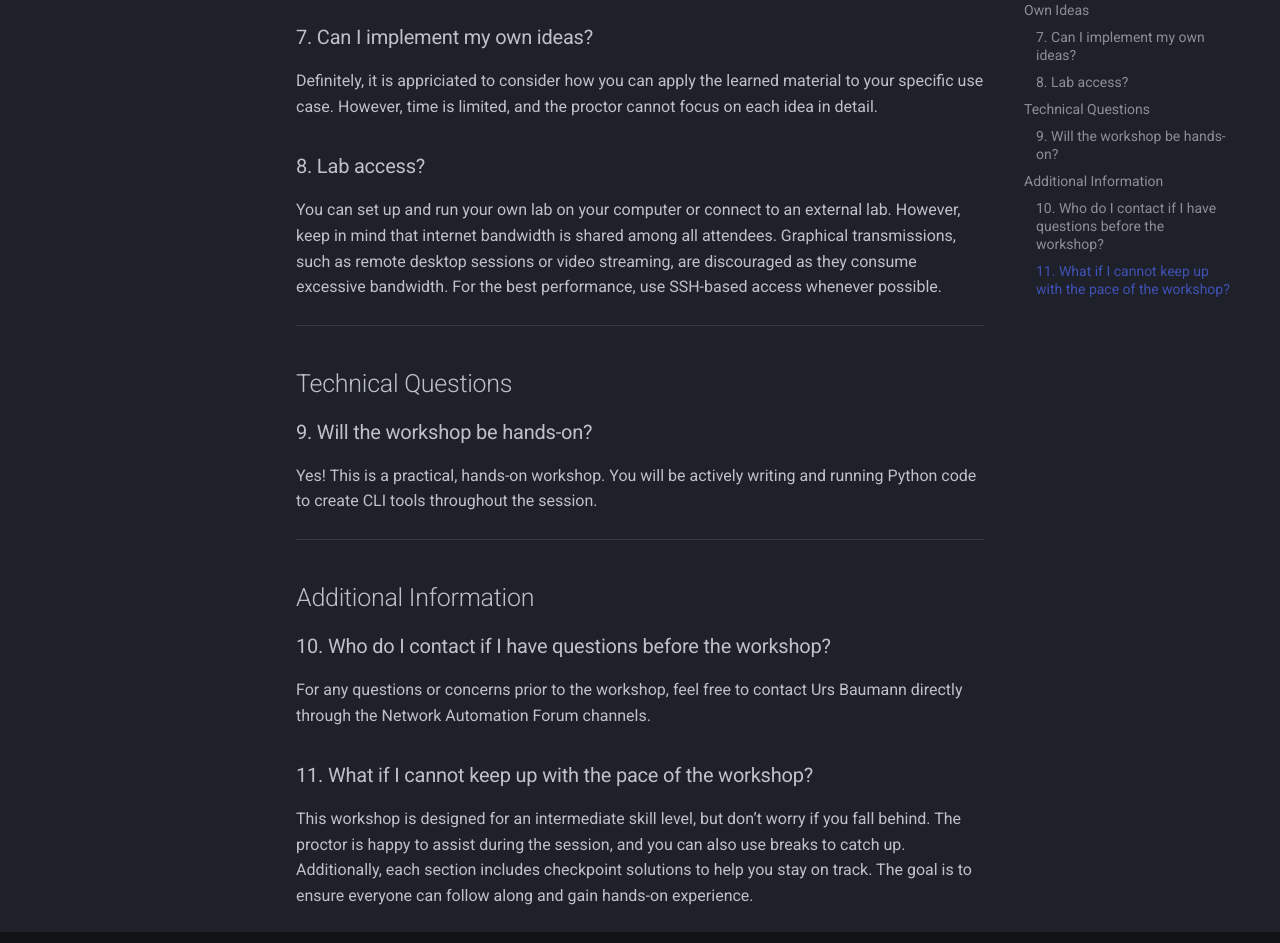
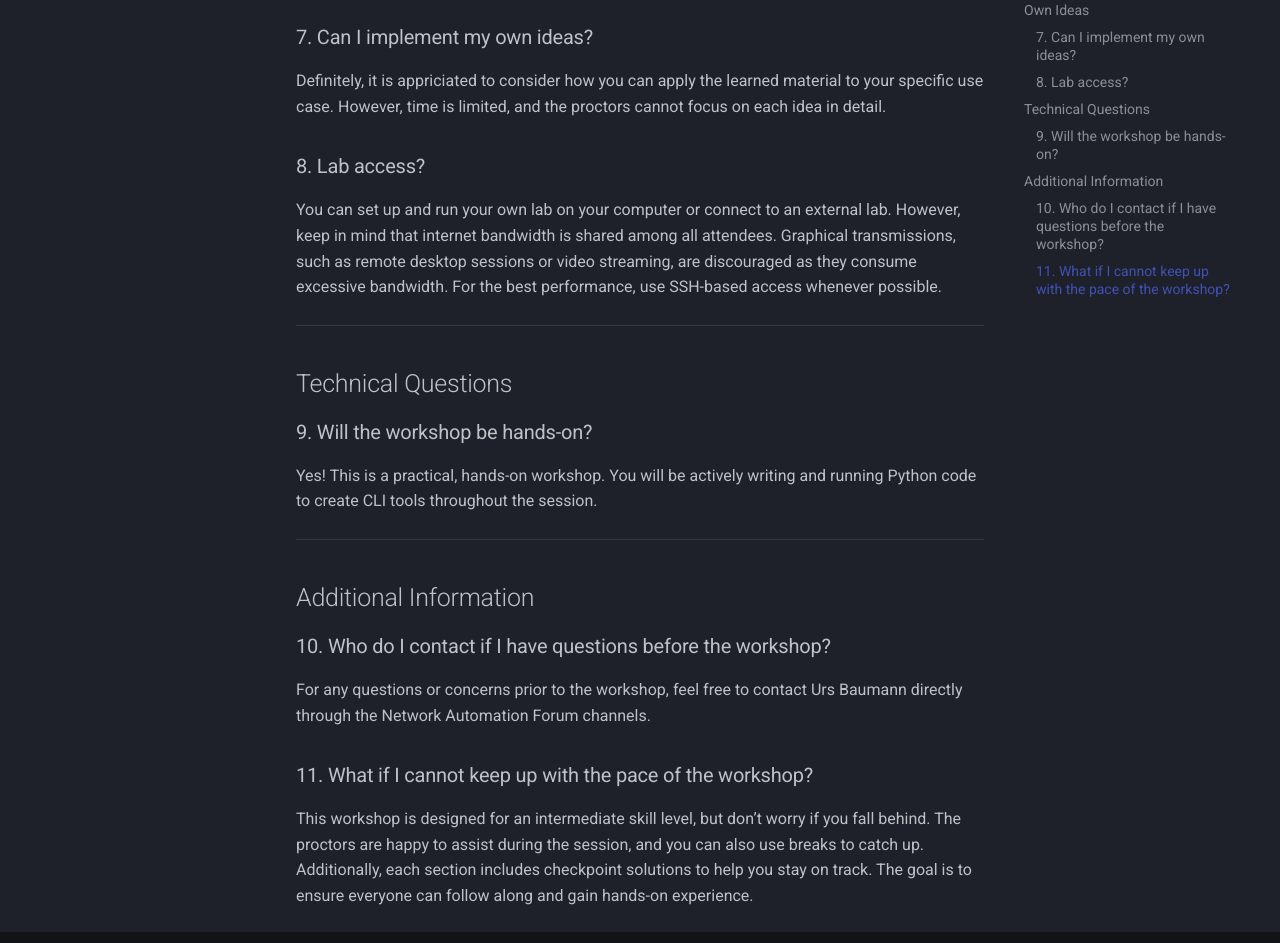
Before and after one commit to ubaumann/naf_workshop_NUTS, an MkDocs documentation site: the page built from docs/index.md, in a window 1280 px wide and 1400 px high, scrolled down 1807 px. Shown: the part 423-1366 px from the top of the window. Built offline with MkDocs 1.6.1 and Material for MkDocs 9.7.7, drawn with Linux system fonts in a browser that asks for light colours; comment, search, counter and statistics services are not loaded; some of the changed text lies outside the part shown.

Commit message:
Change protor to protors

```diff
--- a/docs/index.md
+++ b/docs/index.md
@@ -1,5 +1,5 @@
 # Workshop FAQ: Network Testing with NUTS
-**Proctor**: Urs Baumann, Steinn Örvar Bjarnarson
+**Proctor(s)**: Urs Baumann, Steinn Örvar Bjarnarson
 
 ---
 
@@ -43,7 +43,7 @@ This workshop is designed for participants with an intermediate level of experie
 - **Unix**: It is recommended that you work on a Unix-based operation system like Linux, MacOS or WSL.
 - **Libraries**: NUTS, NAPALM, Nornir, Pytest
 - **Software**: containerlab.dev, Arista cEOS 4.33.1F
-- **IDE**: You can use the IDE you desire. The proctor is most comfortable with VSCode.
+- **IDE**: You can use the IDE you desire. The proctors are most comfortable with VSCode.
 
 ### 4. Are there any pre-reading materials?
 There is no mandatory pre-reading, but it does not harm to familiarize yourself with the official documentation of the libraries we will cover:
@@ -68,7 +68,7 @@ Yes. All the labs work well with GitHub Codespaces. Make sure your free quota is
 ## Own Ideas
 
 ### 7. Can I implement my own ideas?
-Definitely, it is appriciated to consider how you can apply the learned material to your specific use case. However, time is limited, and the proctor cannot focus on each idea in detail.
+Definitely, it is appriciated to consider how you can apply the learned material to your specific use case. However, time is limited, and the proctors cannot focus on each idea in detail.
 
 ### 8. Lab access?
 You can set up and run your own lab on your computer or connect to an external lab. However, keep in mind that internet bandwidth is shared among all attendees. Graphical transmissions, such as remote desktop sessions or video streaming, are discouraged as they consume excessive bandwidth. For the best performance, use SSH-based access whenever possible.
@@ -88,4 +88,4 @@ Yes! This is a practical, hands-on workshop. You will be actively writing and ru
 For any questions or concerns prior to the workshop, feel free to contact Urs Baumann directly through the Network Automation Forum channels.
 
 ### 11. What if I cannot keep up with the pace of the workshop?
-This workshop is designed for an intermediate skill level, but don’t worry if you fall behind. The proctor is happy to assist during the session, and you can also use breaks to catch up. Additionally, each section includes checkpoint solutions to help you stay on track. The goal is to ensure everyone can follow along and gain hands-on experience.
+This workshop is designed for an intermediate skill level, but don’t worry if you fall behind. The proctors are happy to assist during the session, and you can also use breaks to catch up. Additionally, each section includes checkpoint solutions to help you stay on track. The goal is to ensure everyone can follow along and gain hands-on experience.
```
